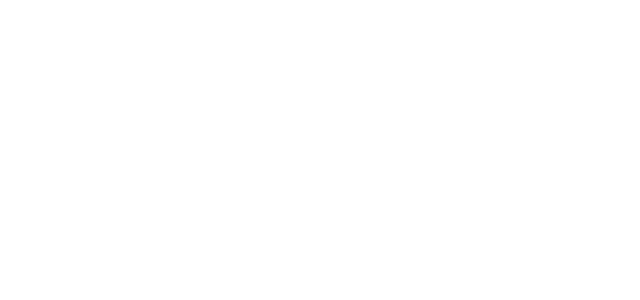
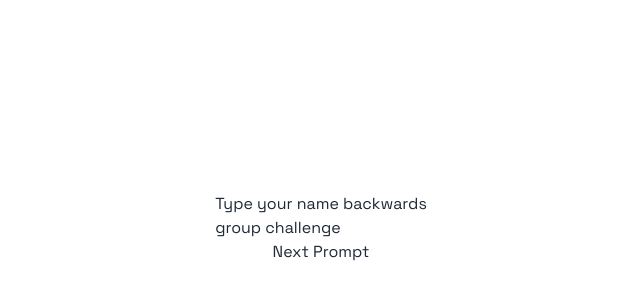
Before and after one commit to wparke4/game-prototypes, a Nuxt app: page /GrogGames in a window 1280 px wide. Before the commit this address had no page. Shown: the part 172-472 px from the top of the page, without its empty margins (319-959 px from the left). Built offline with nearby package versions, Linux system fonts and the light colour scheme.

Commit message:
Grog Games created

```diff
--- /dev/null
+++ b/components/grogGamesFolder/GrogGames.vue
@@ -0,0 +1,58 @@
+<template>
+    <div
+        class="flex flex-col items-center justify-center h-screen"
+    >
+        <div class="prompt">
+          <p>{{ currentPrompt.text }}</p>
+          <p class="type">{{ currentPrompt.type }}</p>
+        </div>
+        <button @click="loadNextPrompt">
+            Next Prompt
+        </button>
+    </div>
+</template>
+
+<script>
+
+export default {
+  data() {
+    return {
+      prompts: [],
+      currentPromptIndex: 0,
+    };
+  },
+  async created() {
+    const response = await fetch('/grogGamesPrompts.json');
+    this.prompts = await response.json();
+    this.shufflePrompts();
+  },
+  computed: {
+    currentPrompt() {
+      return this.prompts.length ? this.prompts[this.currentPromptIndex] : { text: '', type: '' };
+    }
+  },
+  methods: {
+      shufflePrompts() {
+          let currentIndex = this.prompts.length, temporaryValue, randomIndex;
+
+          // While there remain elements to shuffle...
+          while (0 !== currentIndex) {
+
+              // Pick a remaining element...
+              randomIndex = Math.floor(Math.random() * currentIndex);
+              currentIndex -= 1;
+
+              // And swap it with the current element.
+              temporaryValue = this.prompts[currentIndex];
+              this.prompts[currentIndex] = this.prompts[randomIndex];
+              this.prompts[randomIndex] = temporaryValue;
+          }
+    },
+    loadNextPrompt() {
+        this.currentPromptIndex = (this.currentPromptIndex + 1) % this.prompts.length;
+    },
+  },
+};
+</script>
+<style scoped>
+</style>
--- /dev/null
+++ b/pages/GrogGames.vue
@@ -0,0 +1,23 @@
+<template>
+  <div>
+    <GrogGames />
+  </div>
+</template>
+
+<script setup>
+
+import { ref } from 'vue';
+import GrogGames from "@/components/grogGamesFolder/GrogGames.vue";
+
+const loading = ref(false);
+</script>
+
+<style lang="postcss" scoped></style>
+
+<script>
+export default {
+  components: {
+    GrogGames,
+  },
+};
+</script>
--- a/pages/index.vue
+++ b/pages/index.vue
@@ -1,11 +1,10 @@
 <template>
   <div
-      class="flex flex-col items-center justify-center"
+      class="flex flex-col items-center justify-center h-screen space-y-6"
   >
-      <h1>Welcome to My Game Collection</h1>
-      <!-- Create buttons to link to different game pages -->
       <nuxt-link to="/codenames">Codenames</nuxt-link>
       <nuxt-link to="/wordrift">Wordrift</nuxt-link>
+      <nuxt-link to="/grogGames">Grog Games</nuxt-link>
   </div>
 </template>
 <script>
--- /dev/null
+++ b/public/grogGamesPrompts.json
@@ -0,0 +1,10 @@
+[
+  {
+    "text": "Type your name backwards",
+    "type": "group challenge"
+  },
+  {
+    "text": "Stand on one leg for the next round",
+    "type": "individual challenge"
+  }
+]
```
